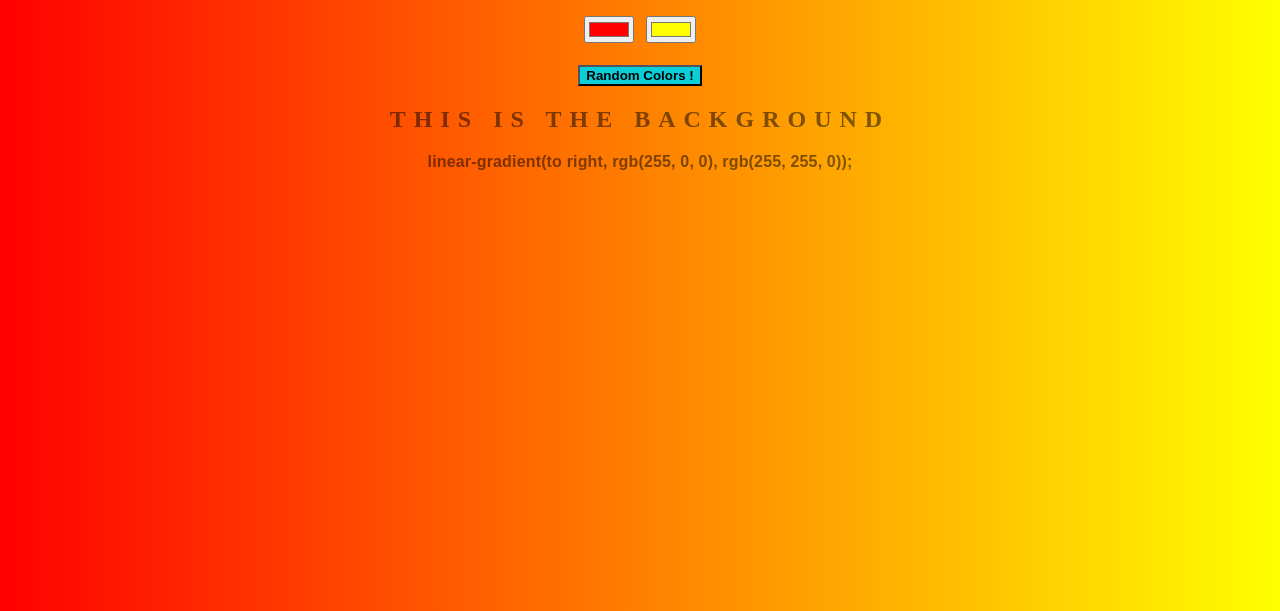
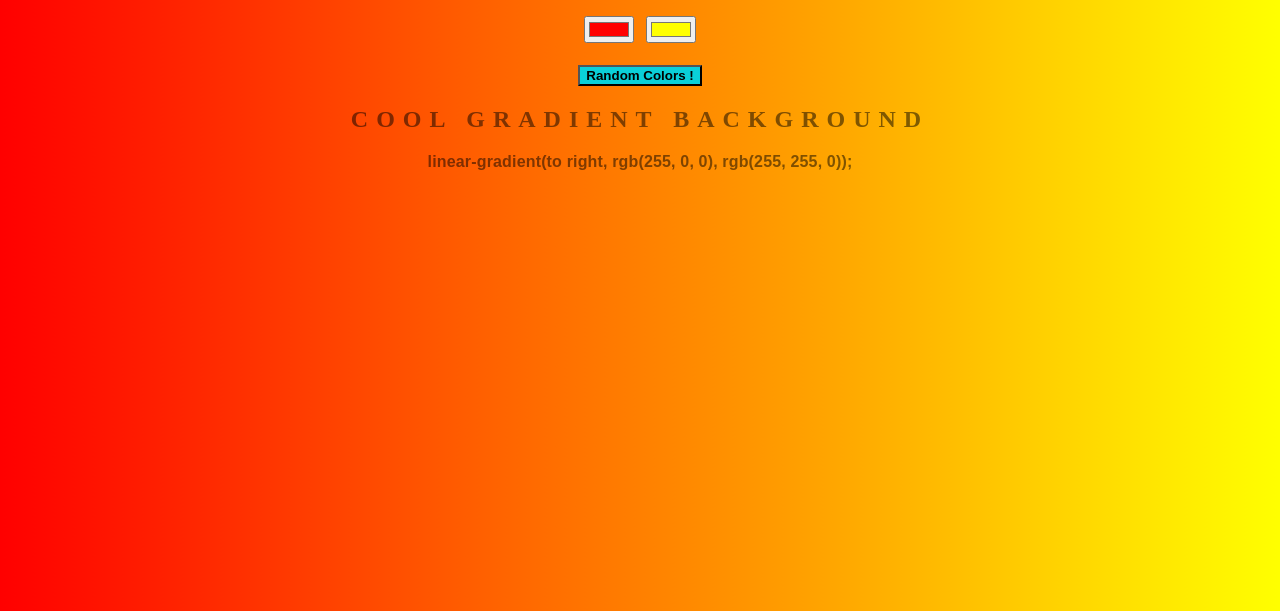
Before and after one commit to natan7366/Background-Generator, a website with bundled scripts: page index.html in a window 1280 px wide. Shown: the part 189-800 px from the top of the page. Built offline with nearby package versions, Linux system fonts and the light colour scheme.

Commit message:
Update index.html

```diff
--- a/index.html
+++ b/index.html
@@ -19,7 +19,7 @@
 	<!-- *********** -->
 
 
-	<h2>This is the background</h2>
+	<h2>cool gradient background</h2>
 	<h3></h3>
 	<script type="text/javascript" src="script.js"></script>
 </body>
```
